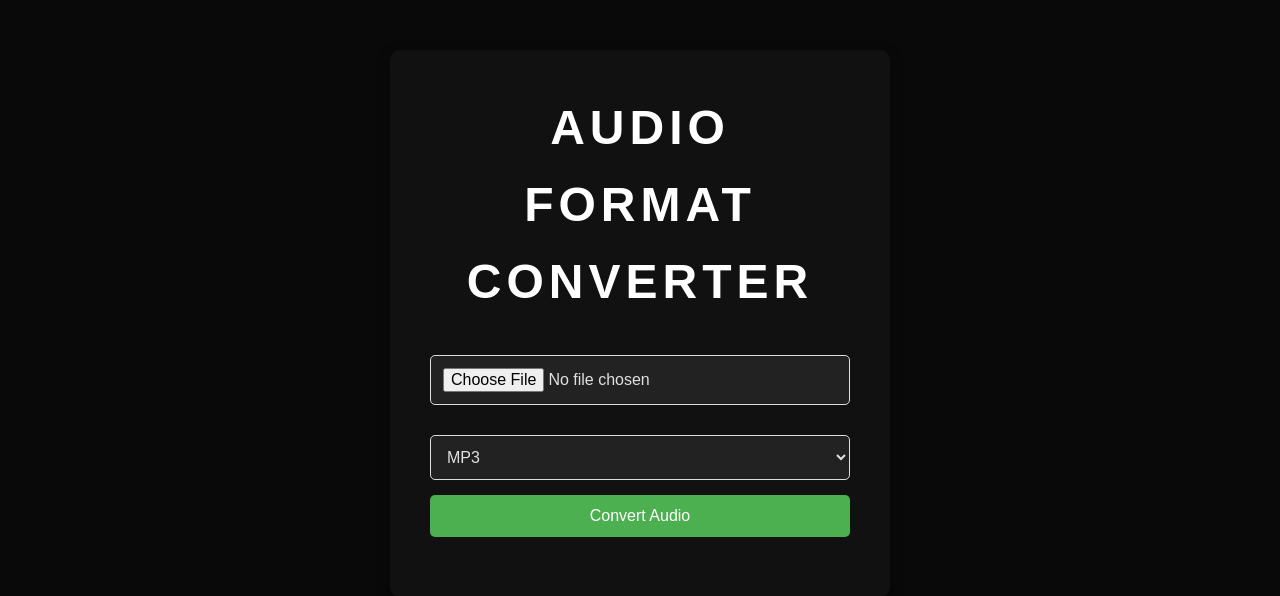
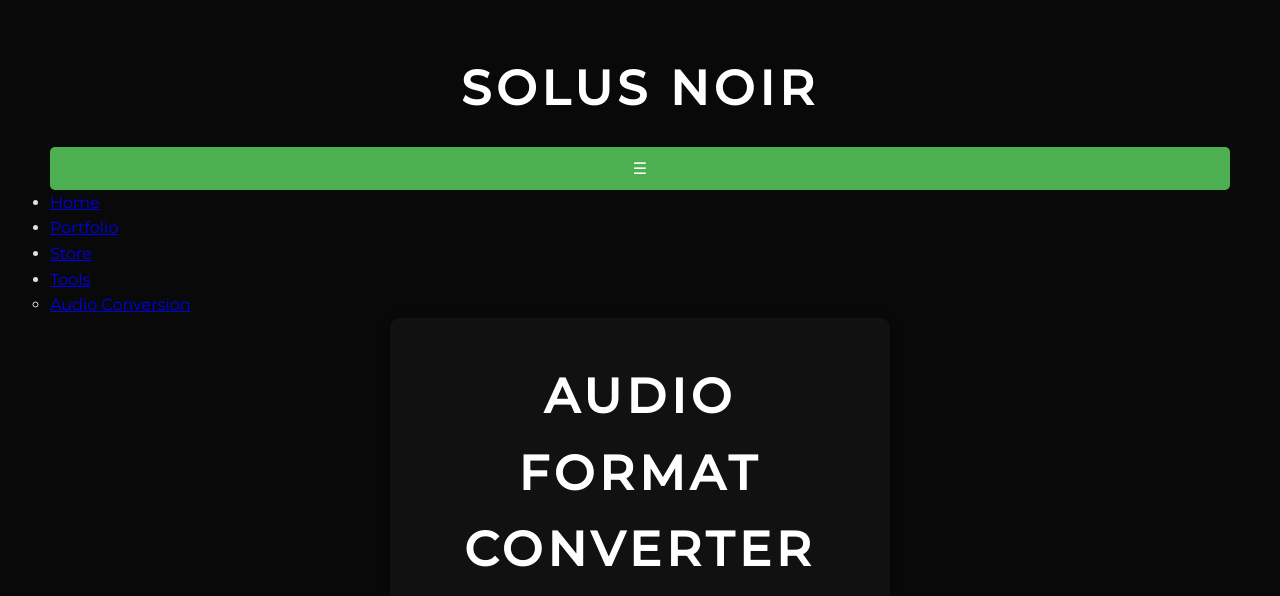
Before and after one commit to solusnoir/soluswebsite, a Flask app: page /convert in a window 1280 px wide. Shown: the top 596 px of the page. Before the commit the page ends 537 px from the top, so only its background shows below. Run offline with Flask 3, Linux system fonts and the light colour scheme.

Commit message:
Updated navbar styles

```diff
--- a/app.py
+++ b/app.py
@@ -1,4 +1,4 @@
-from flask import Flask, render_template, request, jsonify
+from flask import Flask, render_template, request, jsonify, send_from_directory, url_for
 import os
 import logging
 from dotenv import load_dotenv
@@ -42,9 +42,41 @@ os.makedirs(app.config['DEMO_FOLDER'], exist_ok=True)
 os.makedirs(app.config['LIVE_FOLDER'], exist_ok=True)
 os.makedirs(app.config['SONGS_FOLDER'], exist_ok=True)  # Create the songs folder
 
+# Helper function to list audio files
+def get_audio_files_info(folder):
+    audio_files = []
+    for filename in os.listdir(folder):
+        if filename.split('.')[-1] in Config.ALLOWED_EXTENSIONS:
+            audio_files.append({
+                'name': filename,
+                'url': url_for('static', filename=os.path.join(folder.split('/')[-1], filename)),
+                'download_url': url_for('download_file', folder=folder.split('/')[-1], filename=filename)
+            })
+    return audio_files
+
 @app.route('/')
 def home():
     return render_template('index.html')
+
+@app.route('/portfolio')
+def portfolio():
+    beats_files_info = get_audio_files_info(app.config['BEATS_FOLDER'])
+    demo_files_info = get_audio_files_info(app.config['DEMO_FOLDER'])
+    live_files_info = get_audio_files_info(app.config['LIVE_FOLDER'])
+    songs_info = get_audio_files_info(app.config['SONGS_FOLDER'])
+    acoustic_files_info = get_audio_files_info(app.config['ACOUSTIC_FOLDER'])
+    return render_template(
+        'portfolio.html',
+        beats_files_info=beats_files_info,
+        demo_files_info=demo_files_info,
+        live_files_info=live_files_info,
+        songs_info=songs_info,
+        acoustic_files_info=acoustic_files_info
+    )
+
+@app.route('/store')
+def store():
+    return render_template('store.html')  # Render the store.html template
 
 @app.route('/convert')
 def convert_page():
@@ -54,5 +86,10 @@ def convert_page():
 def convert():
     return convert_audio()  # Just call convert_audio directly, Flask handles the request object
 
+@app.route('/download/<folder>/<filename>')
+def download_file(folder, filename):
+    folder_path = os.path.join(app.config.BASE_DIR, 'static', folder)
+    return send_from_directory(folder_path, filename, as_attachment=True)
+
 if __name__ == '__main__':
     app.run(debug=True, port=5001)  # Use port 5001 to avoid conflict with default Flask port
--- a/templates/convert.html
+++ b/templates/convert.html
@@ -1,13 +1,31 @@
 <!DOCTYPE html>
 <html lang="en">
+
 <head>
+    <link href="https://fonts.googleapis.com/css2?family=Montserrat:wght@300;400;500&display=swap" rel="stylesheet">
+
     <meta charset="UTF-8">
     <meta name="viewport" content="width=device-width, initial-scale=1.0">
     <title>Audio Converter</title>
+    <link rel="stylesheet" href="{{ url_for('static', filename='styles.css') }}">
+
     <style>
         /* Global Styles */
-        * { margin: 0; padding: 0; box-sizing: border-box; font-family: "Montserrat", sans-serif; }
-        body { background-color: #000000f6; color: #e0e0e0; line-height: 1.6; font-size: 16px; margin: 0; padding: 50px; }
+        * {
+            margin: 0;
+            padding: 0;
+            box-sizing: border-box;
+            font-family: "Montserrat", sans-serif;
+        }
+
+        body {
+            background-color: #000000f6;
+            color: #e0e0e0;
+            line-height: 1.6;
+            font-size: 16px;
+            margin: 0;
+            padding: 50px;
+        }
 
         /* Container Styles */
         .container {
@@ -32,7 +50,8 @@
         }
 
         /* Input Fields and Select */
-        input[type="file"], select {
+        input[type="file"],
+        select {
             width: 100%;
             padding: 12px;
             margin: 15px 0;
@@ -106,7 +125,35 @@
         }
     </style>
 </head>
+
 <body>
+
+
+
+    <header class="header"></header>
+    <div class="nav-container">
+        <h1 id="main-title">SOLUS NOIR</h1>
+        <button class="menu-toggle">☰</button> <!-- Hamburger menu icon -->
+        <nav class="nav">
+            <ul class="nav-links">
+                <li><a href="/" class="nav-link">Home</a></li>
+                <li><a href="/portfolio" class="nav-link">Portfolio</a></li>
+                <li><a href="/store" class="nav-link">Store</a></li>
+                <li class="dropdown">
+                    <a href="#" class="nav-link">Tools</a>
+                    <ul class="dropdown-menu">
+                        <li><a href="/convert" class="nav-link">Audio Conversion</a></li>
+                        <!-- Updated to point to the conversion page -->
+                    </ul>
+                </li>
+            </ul>
+        </nav>
+    </div>
+    </header>
+
+
+
+
 
     <div class="container">
         <h1>Audio Format Converter</h1>
@@ -126,6 +173,8 @@
     </div>
 
     <script src="static/js/app.js"></script>
+    <script src="{{ url_for('static', filename='js/scripts.js') }}"></script>
 
 </body>
+
 </html>
--- a/templates/tools.html
+++ b/templates/tools.html
@@ -37,5 +37,8 @@
     </section>
 </main>
 
+<script src="{{ url_for('static', filename='js/scripts.js') }}"></script>
+
+
 </body>
 </html>
```
Also changed, not shown: templates/index.html (+8 -3 lines), templates/portfolio.html (+7 -8 lines), templates/store.html (+11 -7 lines).
